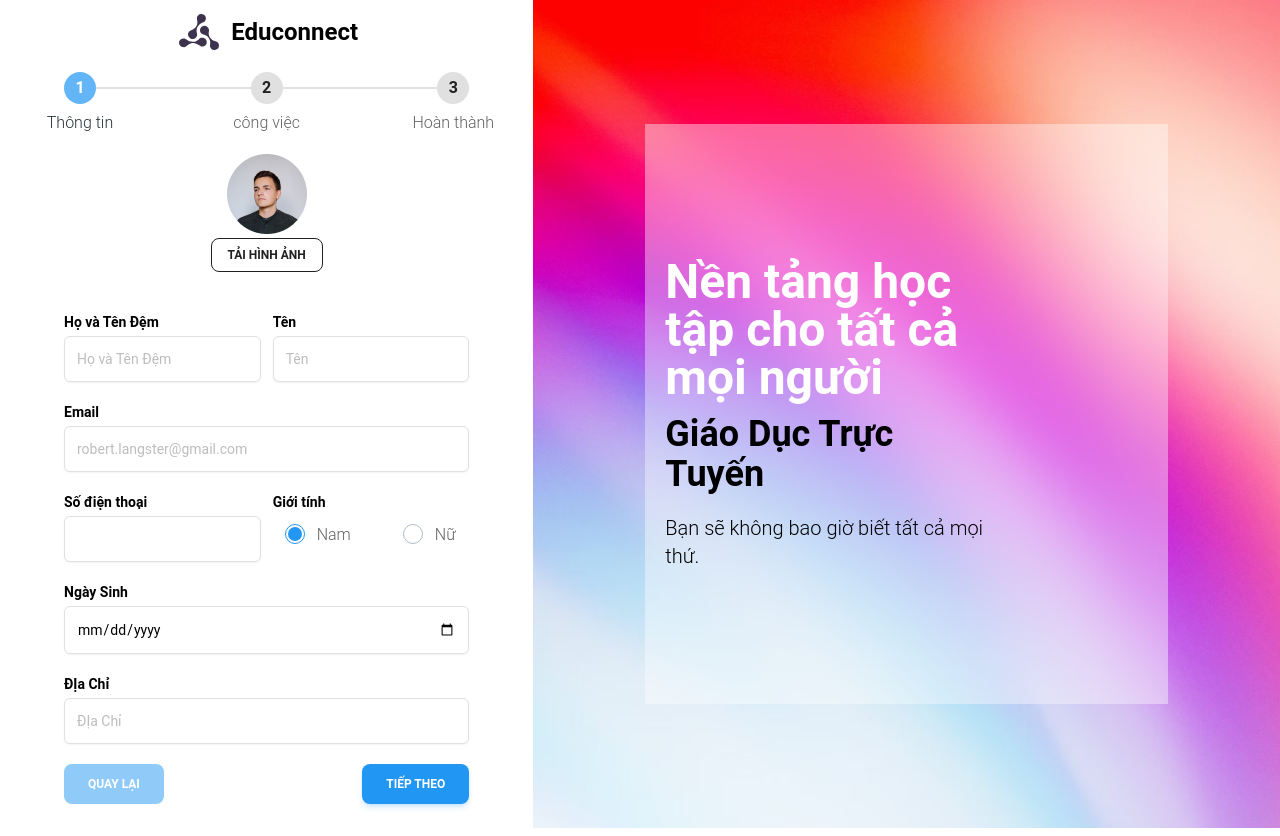
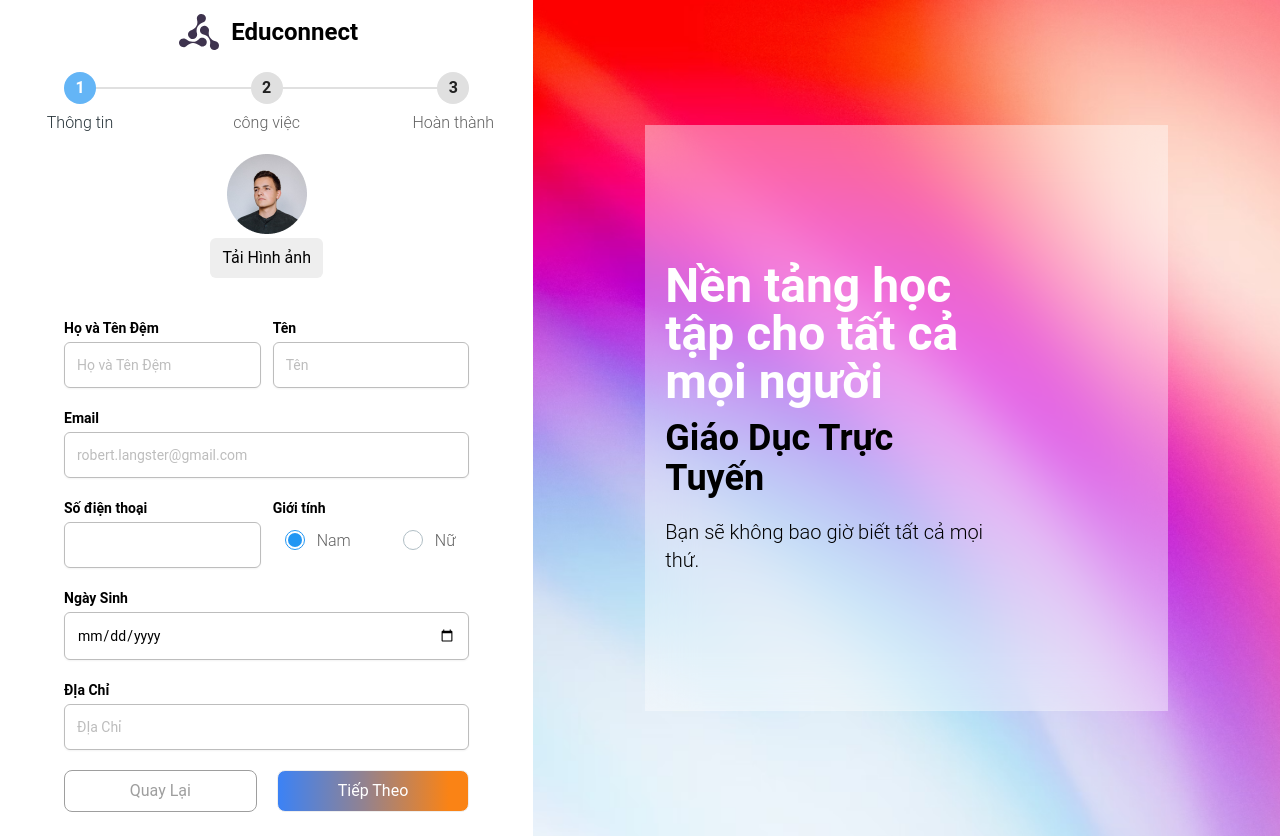
Before and after one commit to NeuronTechs/EduConnect, a React (Vite) app in the folder client/: page /register-information in a window 1280 px wide. Built offline with nearby package versions, Linux system fonts and the light colour scheme.

Commit message:
fix ui 2

```diff
--- a/client/src/pages/RegisterInformation.tsx
+++ b/client/src/pages/RegisterInformation.tsx
@@ -11,6 +11,7 @@ import logo from "../assets/images/Logo.svg";
 import avatar from "../assets/images/avatar.png";
 import bgSuccession from "../assets/images/Group 37301.svg";
 import React from "react";
+import images from "../assets/images/images";
 const RegisterInformation = () => {
   return (
     <div className="w-screen h-screen grid grid-cols-12 bg-white">
@@ -128,9 +129,9 @@ export function StepperWithContent() {
                 className="w-full h-full object-cover"
               />
             </div>
-            <Button size="sm" variant="outlined">
+            <button className="bg-gray-200 px-3 py-2 rounded-md">
               Tải Hình ảnh
-            </Button>
+            </button>
           </div>
           <div className="form w-full">
             <div className="grid grid-cols-2 gap-3 gap-y-5">
@@ -141,7 +142,7 @@ export function StepperWithContent() {
                 <input
                   type="text"
                   name="Họ và Tên Đệm"
-                  className="mt-1 px-3 py-3 bg-white border shadow-sm border-gray-300 placeholder-slate-400 focus:outline-none focus:border-sky-500 focus:ring-sky-500 block w-full rounded-md sm:text-sm focus:ring-1"
+                  className="mt-1 px-3 py-3 bg-white border shadow-sm border-gray-400 placeholder-slate-400 focus:outline-none focus:border-sky-500 focus:ring-sky-500 block w-full rounded-md sm:text-sm focus:ring-1"
                   placeholder="Họ và Tên Đệm"
                 />
               </div>
@@ -152,7 +153,7 @@ export function StepperWithContent() {
                 <input
                   type="text"
                   name="Tên"
-                  className="mt-1 px-3 py-3 bg-white border shadow-sm border-gray-300 placeholder-slate-400 focus:outline-none focus:border-sky-500 focus:ring-sky-500 block w-full rounded-md sm:text-sm focus:ring-1"
+                  className="mt-1 px-3 py-3 bg-white border shadow-sm border-gray-400 placeholder-slate-400 focus:outline-none focus:border-sky-500 focus:ring-sky-500 block w-full rounded-md sm:text-sm focus:ring-1"
                   placeholder="Tên"
                 />
               </div>
@@ -163,7 +164,7 @@ export function StepperWithContent() {
                 <input
                   type="email"
                   name="email"
-                  className="mt-1 px-3 py-3 bg-white border shadow-sm border-gray-300 placeholder-slate-400 focus:outline-none focus:border-sky-500 focus:ring-sky-500 block w-full rounded-md sm:text-sm focus:ring-1"
+                  className="mt-1 px-3 py-3 bg-white border shadow-sm border-gray-400 placeholder-slate-400 focus:outline-none focus:border-sky-500 focus:ring-sky-500 block w-full rounded-md sm:text-sm focus:ring-1"
                   placeholder="robert.langster@gmail.com"
                 />
               </div>
@@ -174,7 +175,7 @@ export function StepperWithContent() {
                 <input
                   type="number"
                   name="phone"
-                  className="mt-1 px-3 py-3 bg-white border shadow-sm border-gray-300 placeholder-slate-400 focus:outline-none focus:border-sky-500 focus:ring-sky-500 block w-full rounded-md sm:text-sm focus:ring-1"
+                  className="mt-1 px-3 py-3 bg-white border shadow-sm border-gray-400 placeholder-slate-400 focus:outline-none focus:border-sky-500 focus:ring-sky-500 block w-full rounded-md sm:text-sm focus:ring-1"
                   // placeholder="robert.langster@gmail.com"
                 />
               </div>
@@ -206,7 +207,7 @@ export function StepperWithContent() {
                 <input
                   type="date"
                   name="date"
-                  className="mt-1 px-3 py-3 bg-white border shadow-sm border-gray-300 placeholder-slate-400 focus:outline-none focus:border-sky-500 focus:ring-sky-500 block w-full rounded-md sm:text-sm focus:ring-1"
+                  className="mt-1 px-3 py-3 bg-white border shadow-sm border-gray-400 placeholder-slate-400 focus:outline-none focus:border-sky-500 focus:ring-sky-500 block w-full rounded-md sm:text-sm focus:ring-1"
                   placeholder="robert.langster@gmail.com"
                 />
               </div>
@@ -218,7 +219,7 @@ export function StepperWithContent() {
                 <input
                   type="text"
                   name="address"
-                  className="mt-1 px-3 py-3 bg-white border shadow-sm border-gray-300 placeholder-slate-400 focus:outline-none focus:border-sky-500 focus:ring-sky-500 block w-full rounded-md sm:text-sm focus:ring-1"
+                  className="mt-1 px-3 py-3 bg-white border shadow-sm border-gray-400 placeholder-slate-400 focus:outline-none focus:border-sky-500 focus:ring-sky-500 block w-full rounded-md sm:text-sm focus:ring-1"
                   placeholder="ĐỊa Chỉ"
                 />
               </div>
@@ -257,7 +258,7 @@ export function StepperWithContent() {
                 <input
                   type="text"
                   name="Tình độ học vấn"
-                  className="mt-1 px-3 py-3 bg-white border shadow-sm border-gray-300 placeholder-slate-400 focus:outline-none focus:border-sky-500 focus:ring-sky-500 block w-full rounded-md sm:text-sm focus:ring-1"
+                  className="mt-1 px-3 py-3 bg-white border shadow-sm border-gray-400 placeholder-slate-400 focus:outline-none focus:border-sky-500 focus:ring-sky-500 block w-full rounded-md sm:text-sm focus:ring-1"
                   placeholder="Tình độ học vấn"
                 />
               </div>
@@ -268,7 +269,7 @@ export function StepperWithContent() {
                 <input
                   type="text"
                   name="Ngành học"
-                  className="mt-1 px-3 py-3 bg-white border shadow-sm border-gray-300 placeholder-slate-400 focus:outline-none focus:border-sky-500 focus:ring-sky-500 block w-full rounded-md sm:text-sm focus:ring-1"
+                  className="mt-1 px-3 py-3 bg-white border shadow-sm border-gray-400 placeholder-slate-400 focus:outline-none focus:border-sky-500 focus:ring-sky-500 block w-full rounded-md sm:text-sm focus:ring-1"
                   placeholder="Ngành học"
                 />
               </div>
@@ -279,7 +280,7 @@ export function StepperWithContent() {
                 <input
                   type="text"
                   name="schoole"
-                  className="mt-1 px-3 py-3 bg-white border shadow-sm border-gray-300 placeholder-slate-400 focus:outline-none focus:border-sky-500 focus:ring-sky-500 block w-full rounded-md sm:text-sm focus:ring-1"
+                  className="mt-1 px-3 py-3 bg-white border shadow-sm border-gray-400 placeholder-slate-400 focus:outline-none focus:border-sky-500 focus:ring-sky-500 block w-full rounded-md sm:text-sm focus:ring-1"
                   placeholder="Trường"
                 />
               </div>
@@ -292,7 +293,7 @@ export function StepperWithContent() {
                 <input
                   type="date"
                   name="date"
-                  className="mt-1 px-3 py-3 bg-white border shadow-sm border-gray-300 placeholder-slate-400 focus:outline-none focus:border-sky-500 focus:ring-sky-500 block w-full rounded-md sm:text-sm focus:ring-1"
+                  className="mt-1 px-3 py-3 bg-white border shadow-sm border-gray-400 placeholder-slate-400 focus:outline-none focus:border-sky-500 focus:ring-sky-500 block w-full rounded-md sm:text-sm focus:ring-1"
                   placeholder="robert.langster@gmail.com"
                 />
               </div>
@@ -304,7 +305,7 @@ export function StepperWithContent() {
                 <input
                   type="text"
                   name="address"
-                  className="mt-1 px-3 py-3 bg-white border shadow-sm border-gray-300 placeholder-slate-400 focus:outline-none focus:border-sky-500 focus:ring-sky-500 block w-full rounded-md sm:text-sm focus:ring-1"
+                  className="mt-1 px-3 py-3 bg-white border shadow-sm border-gray-400 placeholder-slate-400 focus:outline-none focus:border-sky-500 focus:ring-sky-500 block w-full rounded-md sm:text-sm focus:ring-1"
                   placeholder="ĐỊa Chỉ"
                 />
               </div>
@@ -324,19 +325,30 @@ export function StepperWithContent() {
           </p>
         </div>
       )}
-      <div className="mt-5 flex justify-between">
-        <Button onClick={handlePrev} disabled={isFirstStep} color="blue">
+      <div className="mt-5 flex justify-between gap-5">
+        <button
+          onClick={handlePrev}
+          disabled={isFirstStep}
+          className="w-full border px-4 py-2 rounded-lg border-gray-500 text-gray-500 text-center active:bg-gray-200"
+        >
           Quay Lại
-        </Button>
+        </button>
         {activeStep !== 2 && (
-          <Button onClick={handleNext} disabled={isLastStep} color="blue">
+          <button
+            onClick={handleNext}
+            disabled={isLastStep}
+            className="w-full border px-4 py-2 rounded-lg  text-white text-center bg-gradient-to-r from-[#3B82F6] from-0% via-[#928290] via-57% to-[#FA8315] to-90% transition-all ease-in-out  duration-500 hover:from-0% hover:via-60% hover:to-100% "
+          >
             Tiếp Theo
-          </Button>
+          </button>
         )}
         {activeStep === 2 && (
-          <Button onClick={handleUpload} color="blue">
+          <button
+            onClick={handleUpload}
+            className="w-full border px-4 py-2 rounded-lg  text-white text-center bg-gradient-to-r from-[#3B82F6] from-0% via-[#928290] via-57% to-[#FA8315] to-90% hover:from-0% hover:via-60% hover:to-100% transition-all ease-in-out  duration-500"
+          >
             xác nhận thông tin
-          </Button>
+          </button>
         )}
       </div>
     </div>
```
